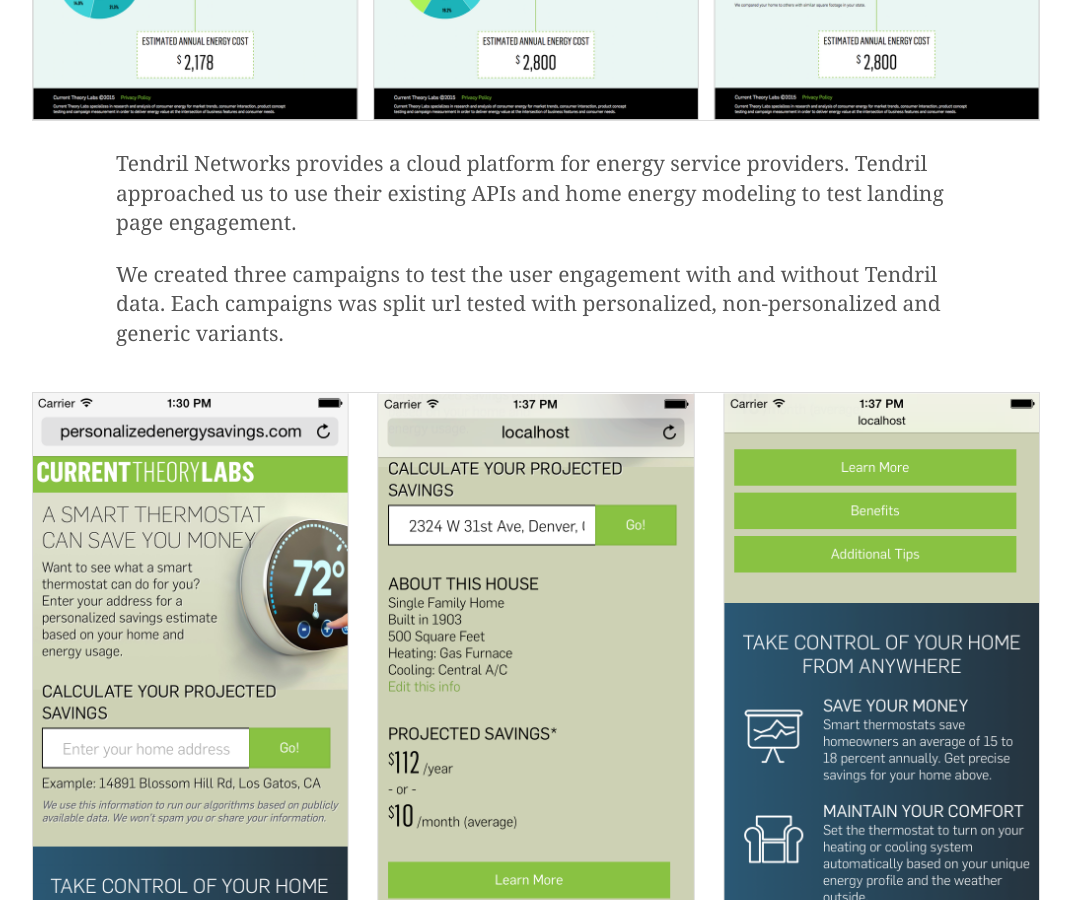
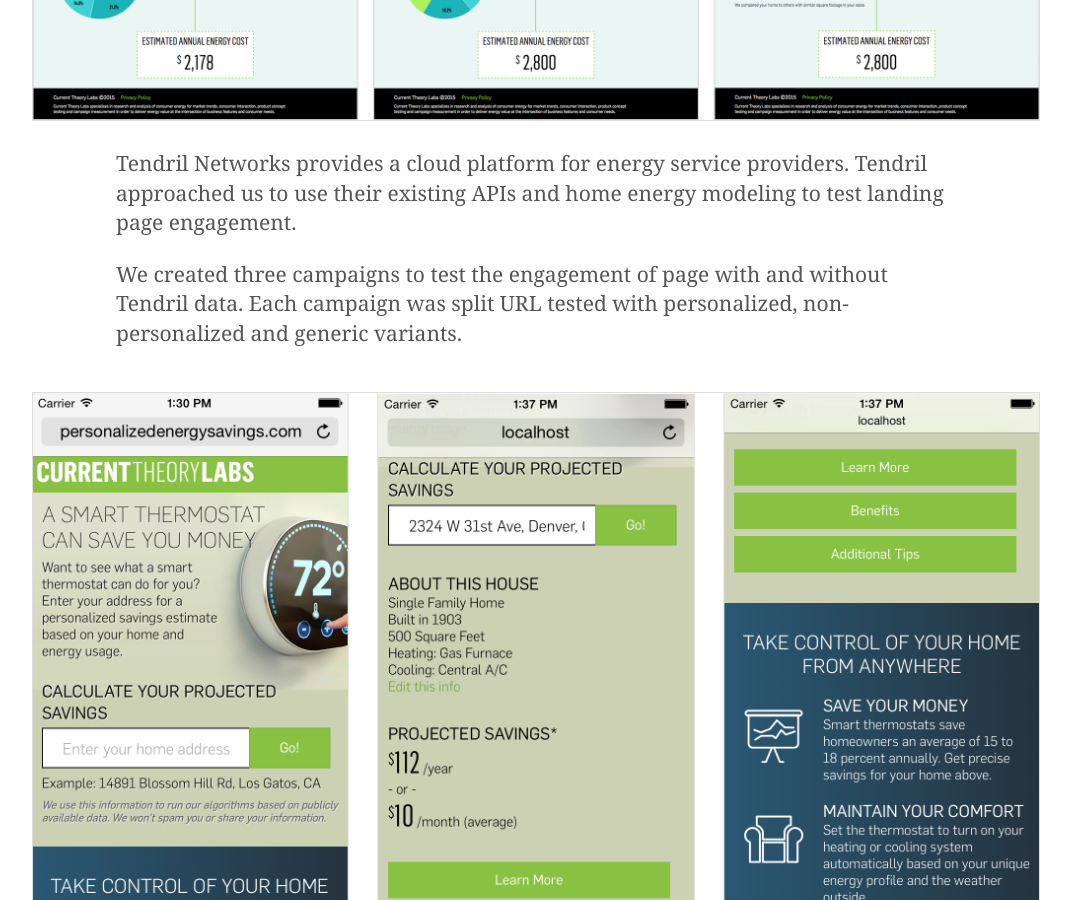
Before and after one commit to moonsaultco/moonsaultco.github.io, a Jekyll site: the page built from work/tendril-landing-pages.md, in a window 1280 px wide and 900 px high, scrolled down 643 px. Shown: the whole window, without its empty margins (104-1175 px from the left). Built offline with Jekyll 4.4.1, drawn with Linux system fonts in a browser that asks for light colours; nearby versions of some CDN libraries.

Commit message:
slight tweak to text

```diff
--- a/work/tendril-landing-pages.md
+++ b/work/tendril-landing-pages.md
@@ -13,4 +13,4 @@
 
 Tendril Networks provides a cloud platform for energy service providers. Tendril approached us to use their existing APIs and home energy modeling to test landing page engagement.
 
-We created three campaigns to test the user engagement with and without Tendril data. Each campaigns was split url tested with personalized, non-personalized and generic variants.
+We created three campaigns to test the engagement of page with and without Tendril data. Each campaign was split URL tested with personalized, non-personalized and generic variants.
```
